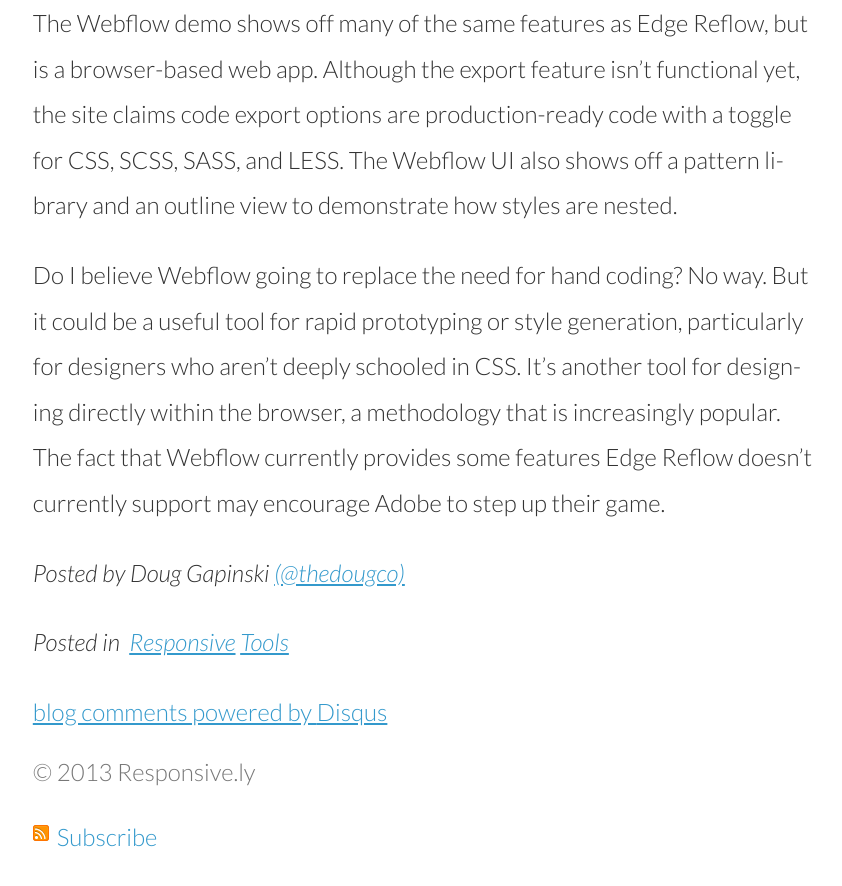
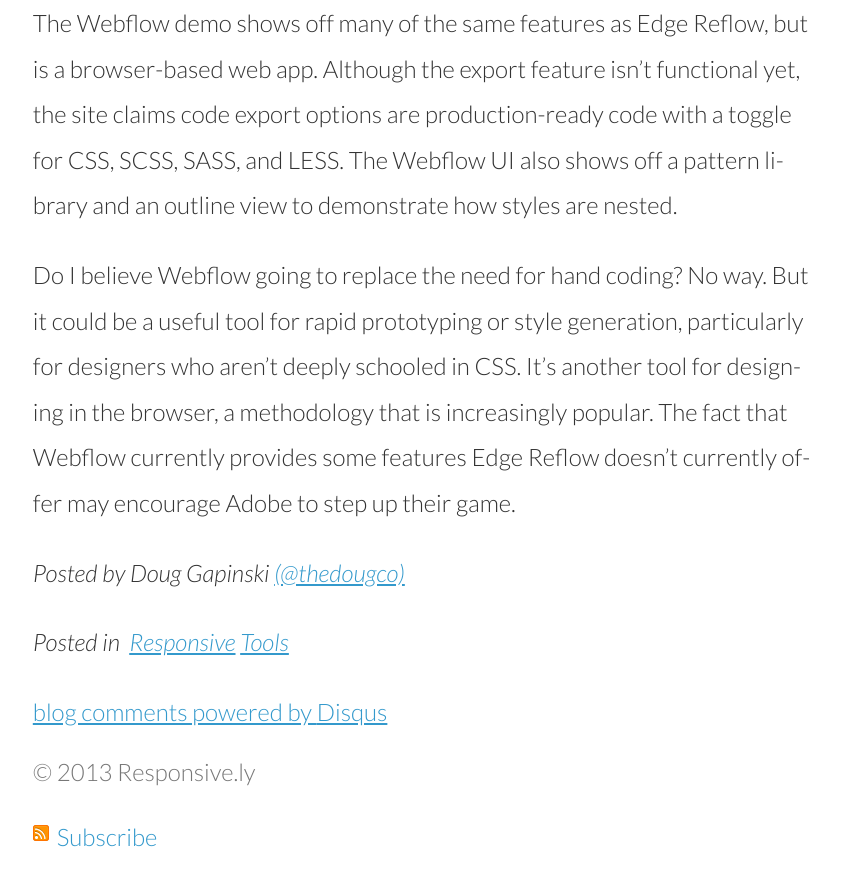
Before and after one commit to thedougco/responsive.ly, a Jekyll site: the page built from _posts/2013-03-21-webflow-a-browser-based-responsive-visual--HTML-editor.md, in a window 1280 px wide and 900 px high, scrolled down 1147 px. Shown: the top 886 px of the window, without its empty margins (44-886 px from the left). Built offline with Jekyll 4.4.1, drawn with Linux system fonts in a browser that asks for light colours; nearby versions of some CDN libraries; Markdown is read by kramdown in place of the engine named in the settings; comment, search, counter and statistics services are not loaded.

Commit message:
smart apostrophe fixes

```diff
--- a/_posts/2013-03-21-webflow-a-browser-based-responsive-visual--HTML-editor.md
+++ b/_posts/2013-03-21-webflow-a-browser-based-responsive-visual--HTML-editor.md
@@ -8,13 +8,13 @@
 
 Recently [Adobe](http://www.adobe.com/) unveiled a [free public preview version of Edge Reflow](http://html.adobe.com/edge/reflow/), a desktop application for prototyping and designing webpages responsively.
 
-One of Edge Reflow's limitations is a common one for WYSIWYG editors:
+One of Edge Reflow’s limitations is a common one for WYSIWYG editors:
 > Adobe Product Manager Jacob Surber tells us his goal with Reflow “is to help designers design within the constraints of the web to communicate their intent, but not to tell developers how to build the site.” Surber went on, detailing that what Reflow generates “is not production code.” [(source: The Next Web)](http://thenextweb.com/apps/2013/02/14/adobe-launches-responsive-design-app-reflow-updates-dreamweaver-edge-animate-and-edge-code/)
 
 Enter [Webflow](http://webflow.com/). Earlier this week Webflow founders Vlad [(@callmevlad)](https://twitter.com/callmevlad) and Sergie Magdadlin [(@thesergie)](https://twitter.com/thesergie), unveiled [a partially functional live demo](http://playground.webflow.com/) of the new service.
 
-The Webflow demo shows off many of the same features as Edge Reflow, but is a browser-based web app. Although the export feature isn't functional yet, the site claims code export options are production-ready code with a toggle for CSS, SCSS, SASS, and LESS. The Webflow UI also shows off a pattern library and an outline view to demonstrate how styles are nested.
+The Webflow demo shows off many of the same features as Edge Reflow, but is a browser-based web app. Although the export feature isn’t functional yet, the site claims code export options are production-ready code with a toggle for CSS, SCSS, SASS, and LESS. The Webflow UI also shows off a pattern library and an outline view to demonstrate how styles are nested.
 
-Do I believe Webflow going to replace the need for hand coding? No way. But it could be a useful tool for rapid prototyping or style generation, particularly for designers who aren't deeply schooled in CSS. It's another tool for designing directly within the browser, a methodology that is increasingly popular. The fact that Webflow currently provides some features Edge Reflow doesn't currently support may encourage Adobe to step up their game.
+Do I believe Webflow going to replace the need for hand coding? No way. But it could be a useful tool for rapid prototyping or style generation, particularly for designers who aren't deeply schooled in CSS. It’s another tool for designing in the browser, a methodology that is increasingly popular. The fact that Webflow currently provides some features Edge Reflow doesn’t currently offer may encourage Adobe to step up their game.
 
 *Posted by Doug Gapinski [(@thedougco)](http://www.twitter.com/@thedougco)*
```
